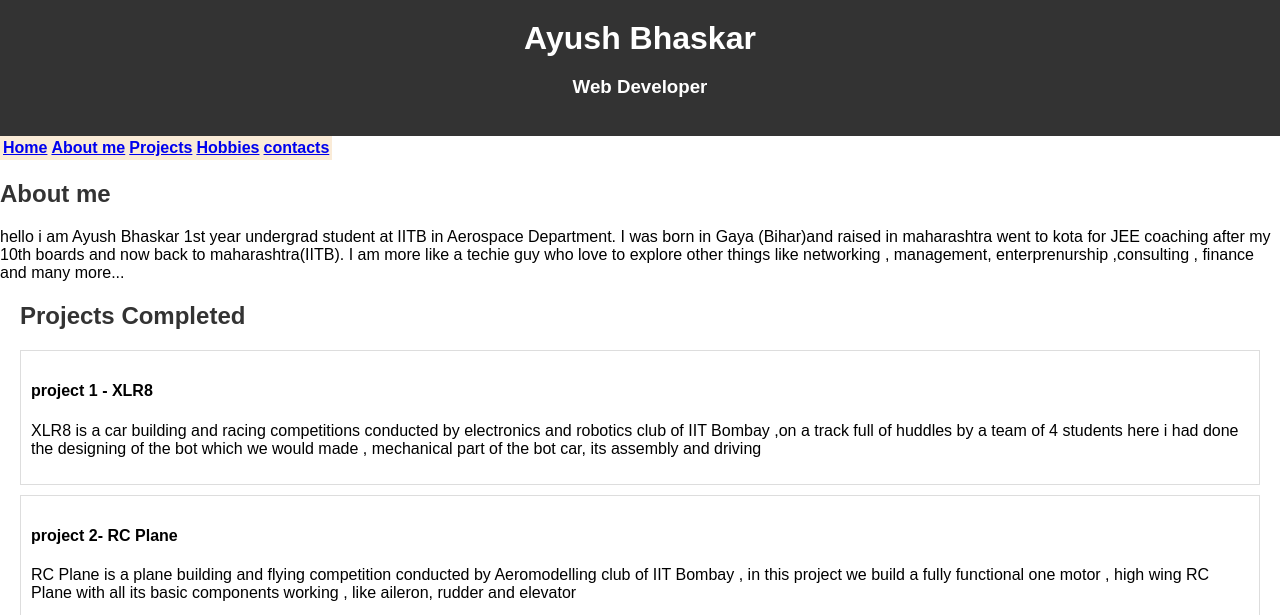
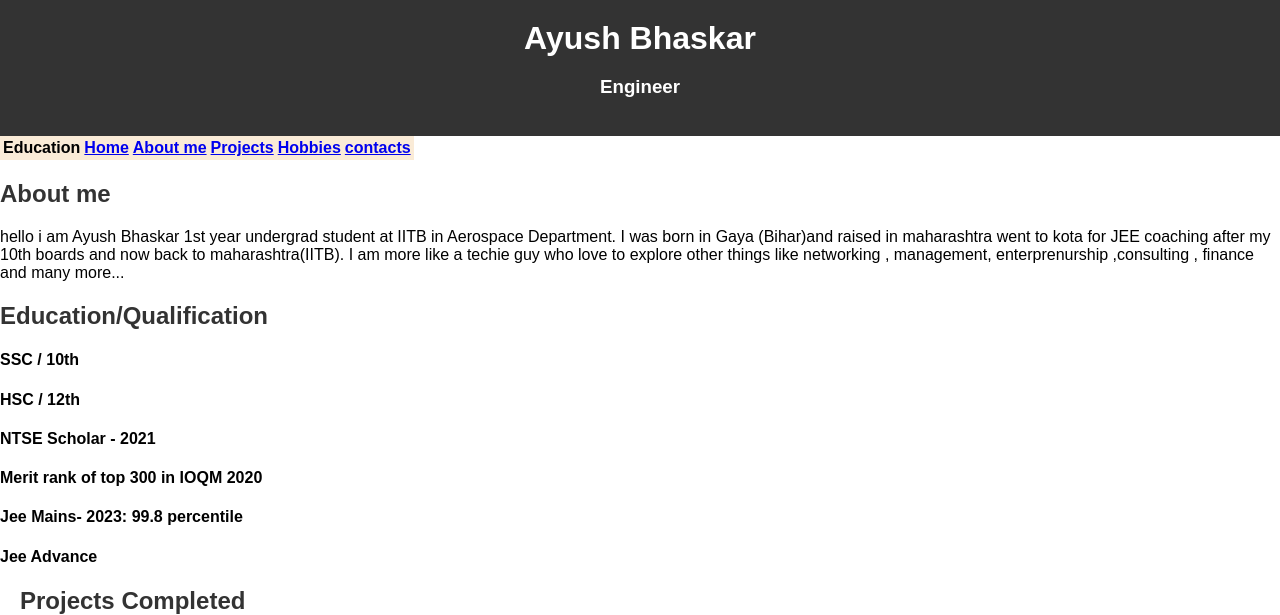
Before and after one commit to IITIANAyush/portfolio, a plain HTML site: page index.html in a window 1280 px wide. Shown: the top 615 px of the page. Drawn offline with Linux system fonts and the light colour scheme.

Commit message:
Update index.html

```diff
--- a/index.html
+++ b/index.html
@@ -13,12 +13,13 @@
 <body>
     <header>
         <h1>Ayush Bhaskar</h1>
-        <h3>Web Developer</h3>
+        <h3>Engineer</h3>
     </header>
 
     <head2>
         <table style="background-color: antiquewhite;" class="center">
             <tr>
+                <th><a= href="#Education/Qualification">Education</a></th>
                 <th><a href="index.html">Home</a></th>
                 <th><a href="#About me">About me</a></th>
                 <th><a href="#projects">Projects</a></th>
@@ -35,6 +36,14 @@
         I am more like a techie guy who love to explore other things like networking , management, enterprenurship
         ,consulting , finance and many more...
     </P>
+
+    <h2 id="Education/Qualification">Education/Qualification</h2>
+    <h4>SSC / 10th  </h4>
+    <h4>HSC / 12th </h4>
+    <h4>NTSE Scholar - 2021</h4>
+    <h4>Merit rank of top 300 in IOQM 2020</h4>
+    <h4>Jee Mains- 2023: 99.8 percentile</h4>
+    <h4>Jee Advance </h4>
     <section id="projects">
         <h2>Projects Completed</h2>
         <div class="project">
```
